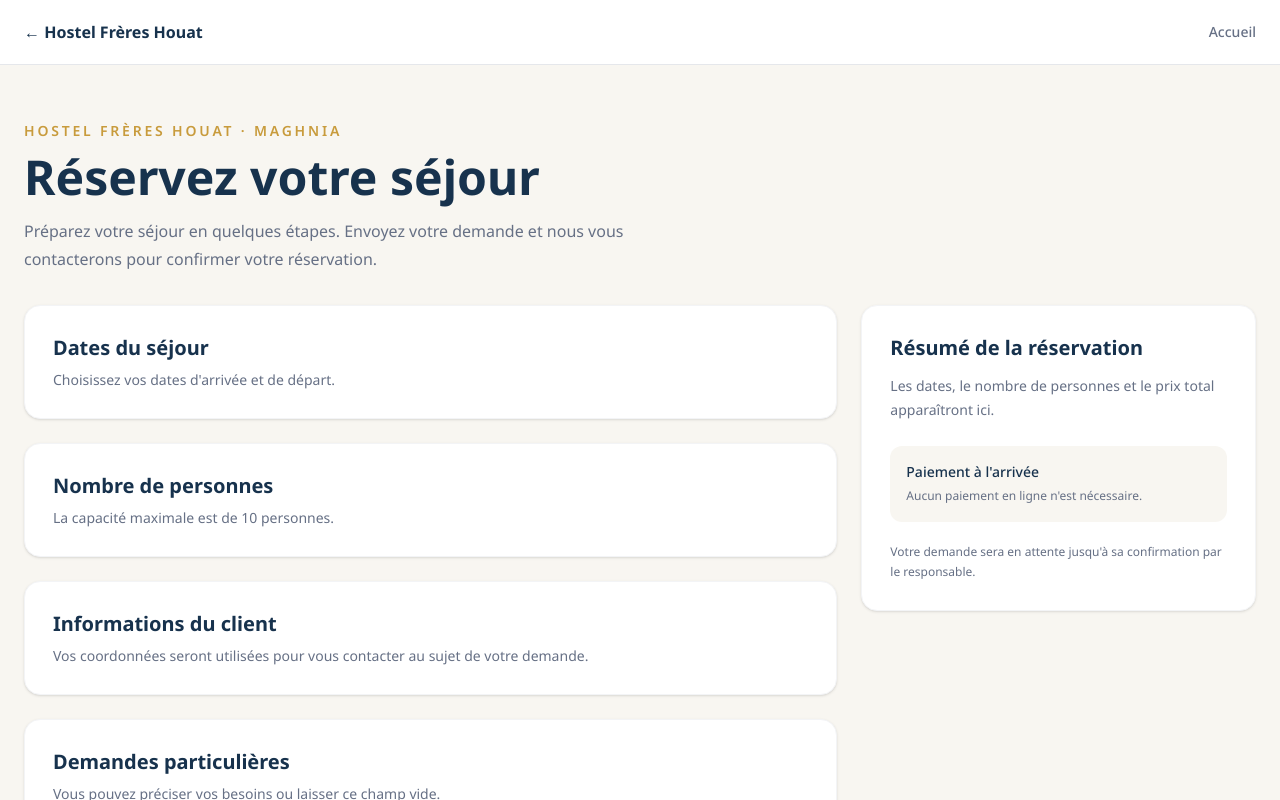
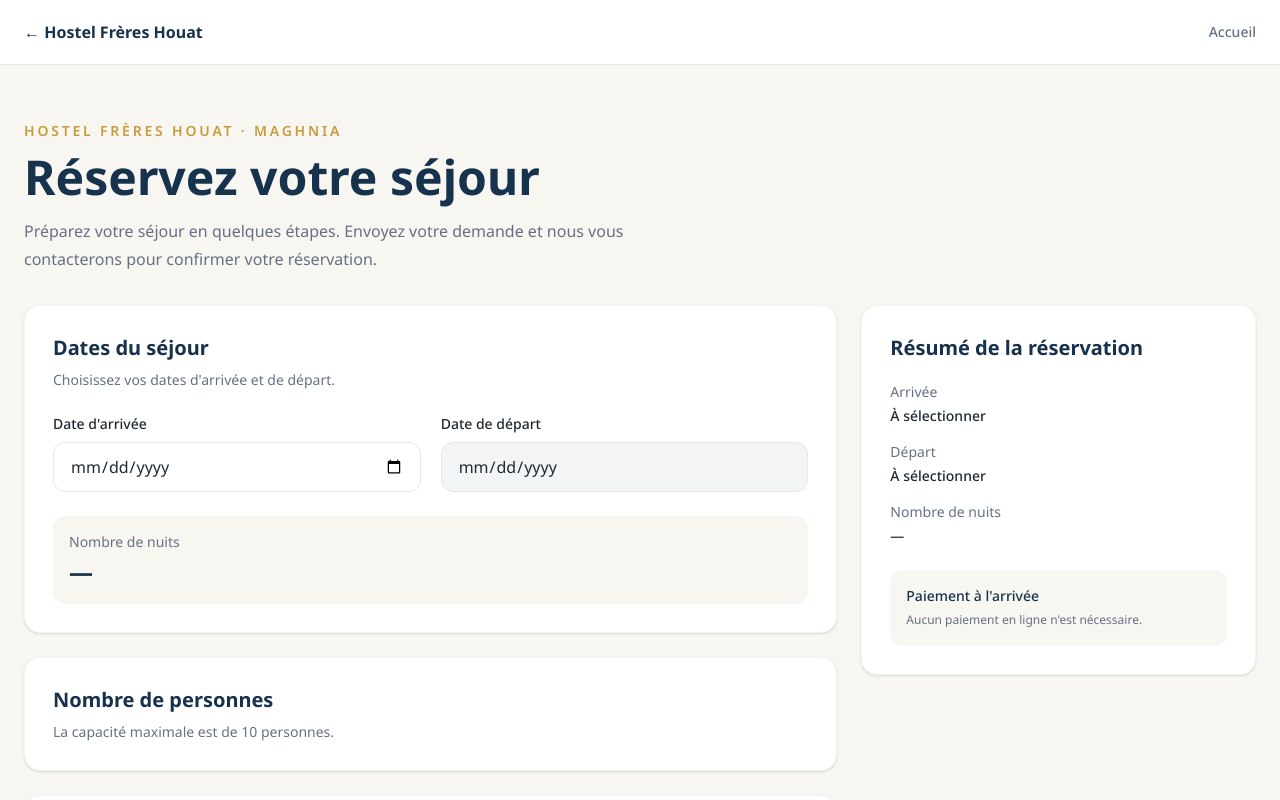
Before and after one commit to LenouarMiloud/hostel-freres-houat, a Next.js app: page /reservation in a window 1280 px wide. Shown: the top 800 px of the page. Built offline with nearby package versions, Linux system fonts and the light colour scheme.

Commit message:
feat: add the date picker in the reservation page

```diff
--- a/src/app/reservation/page.tsx
+++ b/src/app/reservation/page.tsx
@@ -1,49 +1,62 @@
+"use client";
+
+import { useState } from "react";
+
 export default function ReservationPage() {
+  const [checkIn, setCheckIn] = useState("");
+  const [checkOut, setCheckOut] = useState("");
+
+  const today = new Date();
+  const todayString = [
+    today.getFullYear(),
+    String(today.getMonth() + 1).padStart(2, "0"),
+    String(today.getDate()).padStart(2, "0"),
+  ].join("-");
+
+  const nights =
+    checkIn && checkOut
+      ? Math.round(
+          (new Date(`${checkOut}T12:00:00`).getTime() -
+            new Date(`${checkIn}T12:00:00`).getTime()) /
+            (1000 * 60 * 60 * 24),
+        )
+      : 0;
+
   return (
     <main className="min-h-screen bg-background">
-      {/* Header الخاص بصفحة الحجز */}
       <header className="border-b border-gray-200 bg-white">
         <div className="mx-auto flex h-16 max-w-7xl items-center justify-between px-4 sm:px-6">
+          <a href="/" className="text-sm font-bold text-primary sm:text-base">
+            ← Hostel Frères Houat
+          </a>
           <a
             href="/"
-            className="text-sm font-bold text-primary sm:text-base"
-          >
-            ← Hostel Frères Houat
-          </a>
-
-          <a
-            href="/"
-            className="text-sm font-medium text-muted transition-colors hover:text-primary"
+            className="text-sm font-medium text-muted hover:text-primary"
           >
             Accueil
           </a>
         </div>
       </header>
 
-      {/* Introduction */}
       <section className="px-4 pb-8 pt-10 sm:px-6 sm:pt-14">
         <div className="mx-auto max-w-7xl">
           <p className="text-sm font-semibold uppercase tracking-[0.2em] text-accent">
             Hostel Frères Houat · Maghnia
           </p>
-
           <h1 className="mt-3 text-3xl font-bold text-primary sm:text-4xl lg:text-5xl">
             Réservez votre séjour
           </h1>
-
           <p className="mt-4 max-w-2xl leading-7 text-muted">
-            Préparez votre séjour en quelques étapes.
-            Envoyez votre demande et nous vous contacterons
-            pour confirmer votre réservation.
+            Préparez votre séjour en quelques étapes. Envoyez votre demande
+            et nous vous contacterons pour confirmer votre réservation.
           </p>
         </div>
       </section>
 
-      {/* Zone principale : formulaire et résumé */}
       <section className="px-4 pb-16 sm:px-6">
         <div className="mx-auto grid max-w-7xl grid-cols-1 gap-6 lg:grid-cols-3">
-          {/* Zone du formulaire */}
           <div className="space-y-6 lg:col-span-2">
+            {/* Dates du séjour */}
             <section className="rounded-2xl border border-gray-100 bg-white p-5 shadow-sm sm:p-7">
               <h2 className="text-xl font-bold text-primary">
                 Dates du séjour
@@ -51,8 +64,70 @@ export default function ReservationPage() {
               <p className="mt-2 text-sm text-muted">
                 Choisissez vos dates d'arrivée et de départ.
               </p>
+
+              <div className="mt-6 grid grid-cols-1 gap-5 sm:grid-cols-2">
+                <div>
+                  <label
+                    htmlFor="checkIn"
+                    className="mb-2 block text-sm font-medium text-foreground"
+                  >
+                    Date d'arrivée
+                  </label>
+                  <input
+                    id="checkIn"
+                    type="date"
+                    min={todayString}
+                    value={checkIn}
+                    onChange={(event) => {
+                      const value = event.target.value;
+                      setCheckIn(value);
+
+                      if (checkOut && checkOut <= value) {
+                        setCheckOut("");
+                      }
+                    }}
+                    className="w-full rounded-xl border border-gray-200 bg-white px-4 py-3 text-foreground outline-none transition focus:border-primary focus:ring-2 focus:ring-primary/10"
+                  />
+                </div>
+
+                <div>
+                  <label
+                    htmlFor="checkOut"
+                    className="mb-2 block text-sm font-medium text-foreground"
+                  >
+                    Date de départ
+                  </label>
+                  <input
+                    id="checkOut"
+                    type="date"
+                    min={checkIn ? getNextDate(checkIn) : getNextDate(todayString)}
+                    value={checkOut}
+                    disabled={!checkIn}
+                    onChange={(event) => setCheckOut(event.target.value)}
+                    className="w-full rounded-xl border border-gray-200 bg-white px-4 py-3 text-foreground outline-none transition focus:border-primary focus:ring-2 focus:ring-primary/10 disabled:cursor-not-allowed disabled:bg-gray-100"
+                  />
+                </div>
+              </div>
+
+              <div className="mt-6 rounded-xl bg-background p-4">
+                <p className="text-sm text-muted">Nombre de nuits</p>
+                <p className="mt-1 text-2xl font-bold text-primary">
+                  {nights > 0 ? nights : "—"}
+                  {nights > 0 && (
+                    <span className="ml-2 text-sm font-normal text-muted">
+                      {nights === 1 ? "nuit" : "nuits"}
+                    </span>
+                  )}
+                </p>
+                {checkIn && checkOut && nights > 0 && (
+                  <p className="mt-2 text-sm text-success">
+                    Dates sélectionnées avec succès.
+                  </p>
+                )}
+              </div>
             </section>
 
+            {/* Autres sections — à compléter progressivement */}
             <section className="rounded-2xl border border-gray-100 bg-white p-5 shadow-sm sm:p-7">
               <h2 className="text-xl font-bold text-primary">
                 Nombre de personnes
@@ -67,8 +142,7 @@ export default function ReservationPage() {
                 Informations du client
               </h2>
               <p className="mt-2 text-sm text-muted">
-                Vos coordonnées seront utilisées pour vous contacter
-                au sujet de votre demande.
+                Vos coordonnées seront utilisées pour vous contacter.
               </p>
             </section>
 
@@ -77,7 +151,7 @@ export default function ReservationPage() {
                 Demandes particulières
               </h2>
               <p className="mt-2 text-sm text-muted">
-                Vous pouvez préciser vos besoins ou laisser ce champ vide.
+                Précisez vos besoins si nécessaire.
               </p>
             </section>
           </div>
@@ -87,11 +161,26 @@ export default function ReservationPage() {
             <h2 className="text-xl font-bold text-primary">
               Résumé de la réservation
             </h2>
-
-            <p className="mt-3 text-sm leading-6 text-muted">
-              Les dates, le nombre de personnes et le prix total
-              apparaîtront ici.
-            </p>
+            <div className="mt-5 space-y-4 text-sm">
+              <div>
+                <p className="text-muted">Arrivée</p>
+                <p className="mt-1 font-medium text-foreground">
+                  {checkIn || "À sélectionner"}
+                </p>
+              </div>
+              <div>
+                <p className="text-muted">Départ</p>
+                <p className="mt-1 font-medium text-foreground">
+                  {checkOut || "À sélectionner"}
+                </p>
+              </div>
+              <div>
+                <p className="text-muted">Nombre de nuits</p>
+                <p className="mt-1 font-medium text-foreground">
+                  {nights > 0 ? nights : "—"}
+                </p>
+              </div>
+            </div>
 
             <div className="mt-6 rounded-xl bg-background p-4">
               <p className="text-sm font-medium text-primary">
@@ -101,14 +190,20 @@ export default function ReservationPage() {
                 Aucun paiement en ligne n'est nécessaire.
               </p>
             </div>
-
-            <p className="mt-5 text-xs leading-5 text-muted">
-              Votre demande sera en attente jusqu'à sa confirmation
-              par le responsable.
-            </p>
           </aside>
         </div>
       </section>
     </main>
   );
 }
+
+function getNextDate(date: string) {
+  const nextDate = new Date(`${date}T12:00:00`);
+  nextDate.setDate(nextDate.getDate() + 1);
+
+  const year = nextDate.getFullYear();
+  const month = String(nextDate.getMonth() + 1).padStart(2, "0");
+  const day = String(nextDate.getDate()).padStart(2, "0");
+
+  return `${year}-${month}-${day}`;
+}
```
